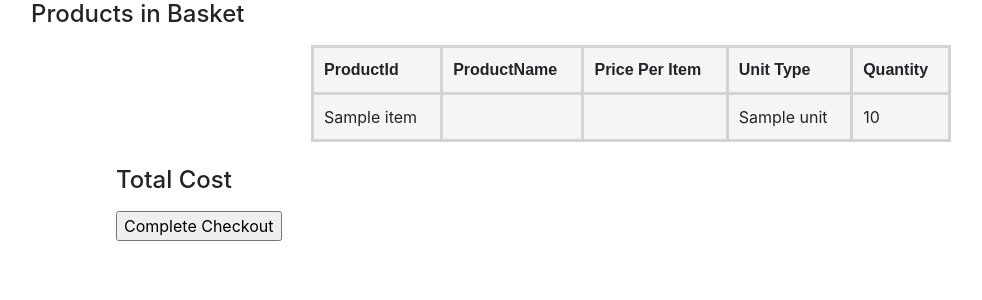
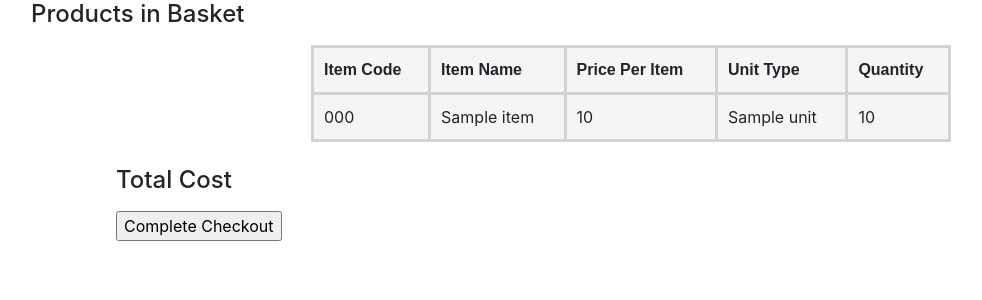
Before and after one commit to u-blavins/aad_inventory_management, a Flask app: template templates/basket.html in a window 1280 px wide. Shown: the part 124-424 px from the top of the page, without its empty margins (9-991 px from the left). Run offline with Flask 2, Linux system fonts and the light colour scheme; the template is opened without the code that fills it: most values are stand-ins (such as "Sample title", 1, 10 or a date in 2020); some libraries are stand-ins or nearby versions.

Commit message:
Update template for basket to pull from items model

```diff
--- a/templates/basket.html
+++ b/templates/basket.html
@@ -174,8 +174,8 @@
 	<table>
 		<thread>
 			<tr>
-				<th>ProductId</th>
-				<th>ProductName</th>
+				<th>Item Code</th>
+				<th>Item Name</th>
 				<th>Price Per Item</th>
 				<th>Unit Type</th>
 				<th>Quantity</th>
@@ -184,11 +184,11 @@
 		<tbody id="BasketData2">
 		{% for item in basket %}
 			<tr>
-				<td>{{item}}</td>
-				<td></td>
-				<td></td>
-				<td>{{basket[item].unit}}</td>
-				<td>{{basket[item].quantity}}</td>
+				<td>{{item.code}}</td>
+				<td>{{item.name}}</td>
+				<td>{{item.price}}</td>
+				<td>{{item.unit}}</td>
+				<td>{{item.quantity}}</td>
 			</tr>
 		{% endfor %}
 		</tbody>
```
Also changed, not shown: routes/basket.py (+21 -4 lines).
